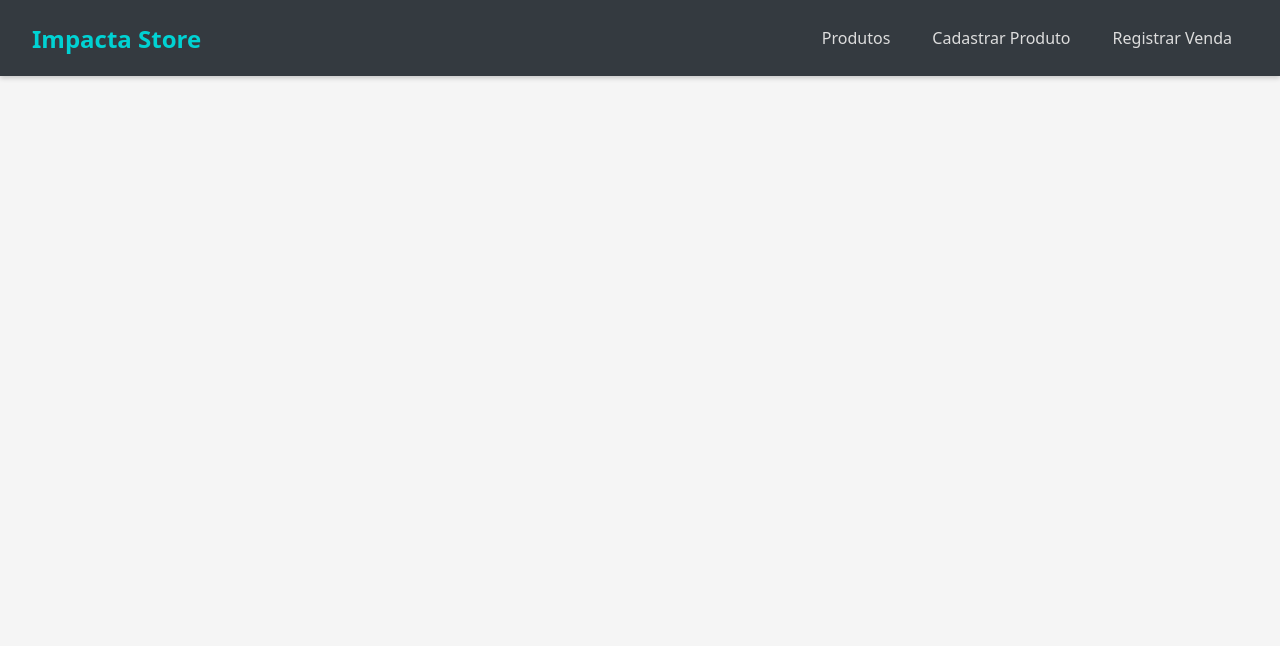
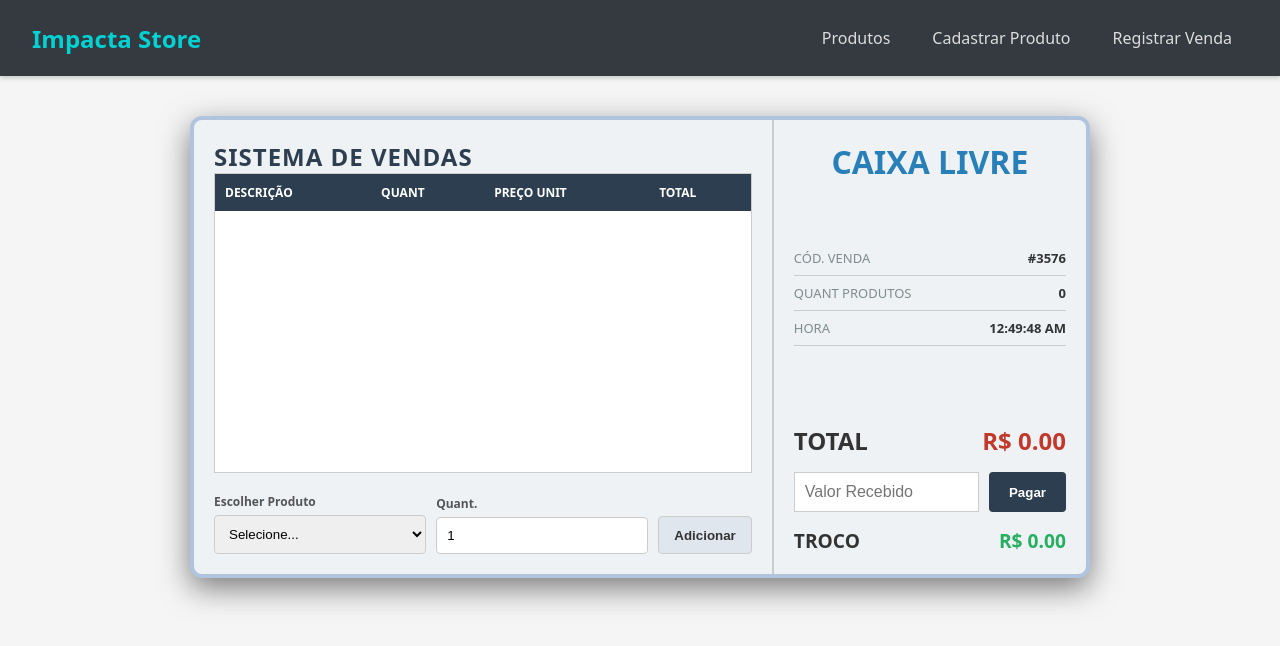
Before and after one commit to victorDdR/Projeto-Impacta, a React app: page /compras in a window 1280 px wide. Shown: the top 646 px of the page. Built offline with nearby package versions, Linux system fonts and the light colour scheme; the HTML template or start-up script is replaced by a standard one.

Commit message:
Criada a nova tela de Frente de Caixa (PDV) e ajustado o CSS

```diff
--- a/src/App.jsx
+++ b/src/App.jsx
@@ -4,6 +4,7 @@ import './styles/App.css'
 import Menu from './components/Menu/Menu';
 import ListagemProdutos from './pages/ListagemProdutos/ListagemProdutos';
 import CadastroProduto from './pages/CadastroProdutos/CadastroProduto';
+import TelaCaixa from './pages/TelaCaixa/TelaCaixa';
 
 function App() {
   return (
@@ -14,6 +15,7 @@ function App() {
         <Route path="/" element={<ListagemProdutos />} />
         <Route path="/produtos" element={<ListagemProdutos />} />
         <Route path="/cadastro" element={<CadastroProduto />} />
+        <Route path="/compras" element={<TelaCaixa />} />
       </Routes>
     </div>
   );
--- a/src/components/Menu/Menu.jsx
+++ b/src/components/Menu/Menu.jsx
@@ -18,6 +18,7 @@ function Menu() {
         <Link to="/compras" className={styles.button}>
           Registrar Venda
         </Link>
+
       </div>
     </div>
   );
--- /dev/null
+++ b/src/pages/TelaCaixa/TelaCaixa.css
@@ -0,0 +1,48 @@
+/* ======== TELA PDV (FRENTE DE CAIXA) ======== */
+.pdv-container {
+  display: flex;
+  background: #eef2f5;
+  color: #333;
+  width: 100%;
+  max-width: 900px;
+  border-radius: 12px;
+  box-shadow: 0 10px 30px rgba(0,0,0,0.5);
+  overflow: hidden;
+  border: 4px solid #b0c4de;
+  margin: 40px auto; /* Centraliza na tela e dá um espaço do menu */
+}
+
+/* Esquerda do PDV (Tabela) */
+.pdv-esquerda { width: 65%; padding: 20px; display: flex; flex-direction: column; border-right: 2px solid #ccc; }
+.pdv-titulo { margin-top: 0; color: #2c3e50; font-size: 1.5rem; letter-spacing: 1px; }
+
+.tabela-container { background: white; border: 1px solid #ccc; height: 300px; overflow-y: auto; margin-bottom: 20px; }
+.tabela-pdv { width: 100%; border-collapse: collapse; }
+.tabela-pdv th { background: #2c3e50; color: white; padding: 10px; text-align: left; font-size: 12px; position: sticky; top: 0; }
+.tabela-pdv td { padding: 10px; border-bottom: 1px solid #eee; font-size: 14px; }
+
+.pdv-controles { display: flex; gap: 10px; align-items: flex-end; }
+.pdv-campo { display: flex; flex-direction: column; flex: 1; }
+.pdv-campo label { font-size: 12px; font-weight: bold; color: #555; margin-bottom: 5px; }
+.pdv-campo input, .pdv-campo select { padding: 10px; border: 1px solid #ccc; border-radius: 4px; }
+.btn-add-item { background: #e0e6ed; color: #333; border: 1px solid #ccc; padding: 10px 15px; border-radius: 4px; cursor: pointer; font-weight: bold; height: 38px; }
+.btn-add-item:hover { background: #d1d8e0; }
+
+/* Direita do PDV (Resumo) */
+.pdv-direita { width: 35%; padding: 20px; display: flex; flex-direction: column; justify-content: space-between; }
+.pdv-logo h1 { color: #2980b9; text-align: center; font-size: 2rem; margin-top: 0; }
+
+.pdv-detalhes p { display: flex; justify-content: space-between; border-bottom: 1px solid #ccc; padding: 8px 0; margin: 0; font-size: 13px; color: #7f8c8d; }
+.pdv-detalhes p strong { color: #333; }
+
+.pdv-fechamento { margin-top: 20px; }
+.pdv-total { font-size: 1.5rem; font-weight: bold; color: #333; display: flex; justify-content: space-between; margin-bottom: 15px; }
+.pdv-total span { color: #c0392b; }
+
+.pdv-pagamento { display: flex; gap: 10px; margin-bottom: 15px; }
+.pdv-pagamento input { flex: 1; padding: 10px; border: 1px solid #ccc; font-size: 16px; width: 100%; box-sizing: border-box; }
+.btn-pagar { background: #2c3e50; color: white; border: none; padding: 10px 20px; font-weight: bold; cursor: pointer; border-radius: 4px; }
+.btn-pagar:hover { background: #1a252f; }
+
+.pdv-troco { font-size: 1.2rem; font-weight: bold; color: #333; display: flex; justify-content: space-between; }
+.pdv-troco span { color: #27ae60; }
--- /dev/null
+++ b/src/pages/TelaCaixa/TelaCaixa.jsx
@@ -0,0 +1,141 @@
+import React, { useState, useEffect } from 'react';
+import './TelaCaixa.css';
+// Se quiser usar o CSS Module depois, você pode criar o TelaCaixa.module.css
+
+const TelaCaixa = () => {
+  const [carrinho, setCarrinho] = useState([]);
+  const [produtoSelecionado, setProdutoSelecionado] = useState('');
+  const [quantidadeDesejada, setQuantidadeDesejada] = useState(1);
+  const [valorPago, setValorPago] = useState('');
+  const [dataHora, setDataHora] = useState(new Date());
+  const [codVenda, setCodVenda] = useState(() => Math.floor(Math.random() * 9000) + 1000);
+
+  // Puxa o estoque salvo no navegador (ajuste se o seu colega mudou o nome da chave)
+  const [estoque, setEstoque] = useState(() => {
+    const salvos = localStorage.getItem('estoque_v5');
+    return salvos ? JSON.parse(salvos) : [];
+  });
+
+  useEffect(() => {
+    const timer = setInterval(() => setDataHora(new Date()), 1000);
+    return () => clearInterval(timer);
+  }, []);
+
+  const adicionarItem = () => {
+    if (!produtoSelecionado || quantidadeDesejada <= 0) return alert('Selecione um produto válido.');
+
+    const produtoNoEstoque = estoque.find(p => p.id === Number(produtoSelecionado));
+    if (!produtoNoEstoque) return alert('Produto não encontrado.');
+
+    if (Number(quantidadeDesejada) > Number(produtoNoEstoque.estoque)) {
+      return alert(`Estoque insuficiente! Temos ${produtoNoEstoque.estoque} unidades.`);
+    }
+
+    const itemJaNoCarrinho = carrinho.find(item => item.id === produtoNoEstoque.id);
+
+    if (itemJaNoCarrinho) {
+      if (itemJaNoCarrinho.quantidade + Number(quantidadeDesejada) > produtoNoEstoque.estoque) {
+        return alert('Quantidade excede o estoque disponível.');
+      }
+      const novoCarrinho = carrinho.map(item =>
+        item.id === produtoNoEstoque.id
+          ? { ...item, quantidade: item.quantidade + Number(quantidadeDesejada) }
+          : item
+      );
+      setCarrinho(novoCarrinho);
+    } else {
+      setCarrinho([...carrinho, { ...produtoNoEstoque, quantidade: Number(quantidadeDesejada) }]);
+    }
+    setProdutoSelecionado('');
+    setQuantidadeDesejada(1);
+  };
+
+  const totalCompra = carrinho.reduce((acc, item) => acc + (item.preco * item.quantidade), 0);
+  const totalItens = carrinho.reduce((acc, item) => acc + item.quantidade, 0);
+  const troco = (valorPago !== '' && Number(valorPago) >= totalCompra) ? Number(valorPago) - totalCompra : 0;
+
+  const finalizarCompra = () => {
+    if (carrinho.length === 0) return alert('O carrinho está vazio.');
+    if (Number(valorPago) < totalCompra) return alert('Valor pago é insuficiente!');
+
+    // Desconta do estoque
+    const novoEstoque = [...estoque];
+    carrinho.forEach(itemVendido => {
+      const index = novoEstoque.findIndex(p => p.id === itemVendido.id);
+      if (index !== -1) {
+        novoEstoque[index].estoque = Number(novoEstoque[index].estoque) - Number(itemVendido.quantidade);
+      }
+    });
+
+    setEstoque(novoEstoque);
+    localStorage.setItem('estoque_v5', JSON.stringify(novoEstoque)); // Salva o novo estoque
+
+    alert(`Venda finalizada com sucesso! Troco: R$ ${troco.toFixed(2)}`);
+    setCodVenda(Math.floor(Math.random() * 9000) + 1000);
+    setCarrinho([]);
+    setValorPago('');
+  };
+
+  return (
+    <div className="pdv-container">
+      <div className="pdv-esquerda">
+        <h2 className="pdv-titulo">SISTEMA DE VENDAS</h2>
+
+        <div className="tabela-container">
+          <table className="tabela-pdv">
+            <thead>
+              <tr>
+                <th>DESCRIÇÃO</th><th>QUANT</th><th>PREÇO UNIT</th><th>TOTAL</th>
+              </tr>
+            </thead>
+            <tbody>
+              {carrinho.map((item, index) => (
+                <tr key={index}>
+                  <td>{item.nome}</td><td>{item.quantidade}</td>
+                  <td>R$ {Number(item.preco).toFixed(2)}</td>
+                  <td>R$ {(item.preco * item.quantidade).toFixed(2)}</td>
+                </tr>
+              ))}
+            </tbody>
+          </table>
+        </div>
+
+        <div className="pdv-controles">
+          <div className="pdv-campo">
+            <label>Escolher Produto</label>
+            <select value={produtoSelecionado} onChange={e => setProdutoSelecionado(e.target.value)}>
+              <option value="">Selecione...</option>
+              {estoque.filter(p => p.estoque > 0).map(p => (
+                <option key={p.id} value={p.id}>{p.nome} (Est. {p.estoque})</option>
+              ))}
+            </select>
+          </div>
+          <div className="pdv-campo" style={{width: '80px'}}>
+            <label>Quant.</label>
+            <input type="number" min="1" value={quantidadeDesejada} onChange={e => setQuantidadeDesejada(e.target.value)} />
+          </div>
+          <button className="btn-add-item" onClick={adicionarItem}>Adicionar</button>
+        </div>
+      </div>
+
+      <div className="pdv-direita">
+        <div className="pdv-logo"><h1>CAIXA LIVRE</h1></div>
+        <div className="pdv-detalhes">
+          <p><span>CÓD. VENDA</span> <strong>#{codVenda}</strong></p>
+          <p><span>QUANT PRODUTOS</span> <strong>{totalItens}</strong></p>
+          <p><span>HORA</span> <strong>{dataHora.toLocaleTimeString()}</strong></p>
+        </div>
+        <div className="pdv-fechamento">
+          <div className="pdv-total">TOTAL <span>R$ {totalCompra.toFixed(2)}</span></div>
+          <div className="pdv-pagamento">
+            <input type="number" placeholder="Valor Recebido" value={valorPago} onChange={e => setValorPago(e.target.value)} />
+            <button className="btn-pagar" onClick={finalizarCompra}>Pagar</button>
+          </div>
+          <div className="pdv-troco">TROCO <span>R$ {troco.toFixed(2)}</span></div>
+        </div>
+      </div>
+    </div>
+  );
+};
+
+export default TelaCaixa;
```
